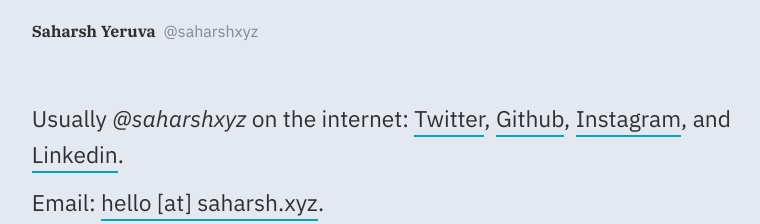
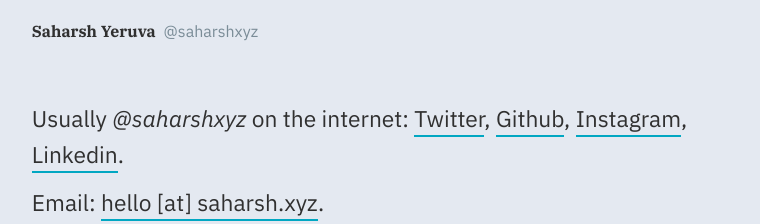
Before and after one commit to saharshxyz/site, a Next.js app: page / in a window 1280 px wide. Shown: the top 224 px of the page, without its empty margins (256-1016 px from the left). Built offline with nearby package versions, Linux system fonts and the light colour scheme.

Commit message:
Update index.tsx

```diff
--- a/pages/index.tsx
+++ b/pages/index.tsx
@@ -18,7 +18,7 @@ const Home = () => (
         <a href="https://sahar.sh/ig" title="Saharsh&#39;s Intagram">
           Instagram
         </a>
-        , and{' '}
+        ,{' '}
         <a href="https://sahar.sh/ln" title="Saharsh&#39;s Linkedin">
           Linkedin
         </a>
```
